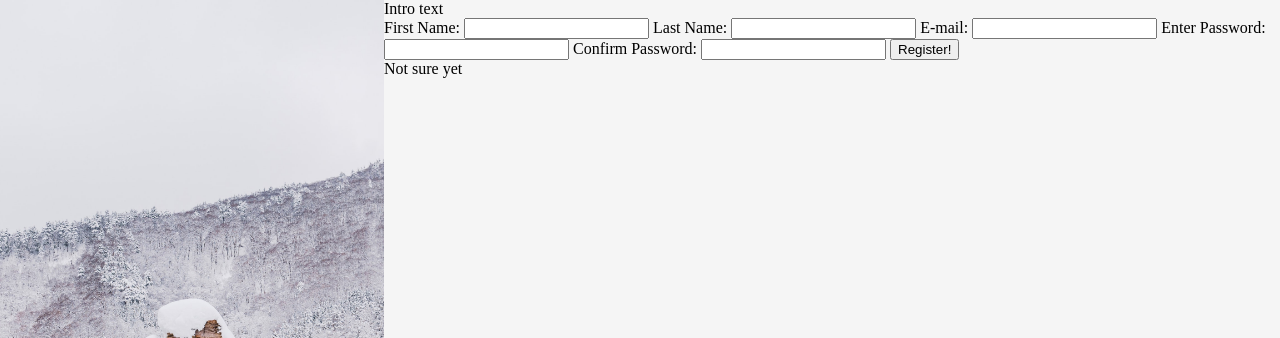
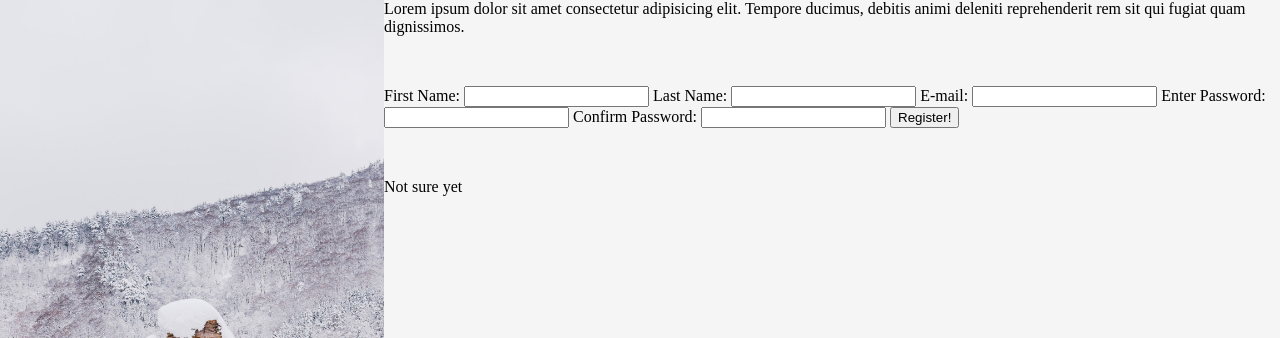
Before and after one commit to AlexSaxena/sign-up-form, a plain HTML site: page index.html in a window 1280 px wide. Shown: the top 338 px of the page. Drawn offline with Linux system fonts and the light colour scheme.

Commit message:
Adds section classes & trying flex

```diff
--- a/index.html
+++ b/index.html
@@ -13,7 +13,11 @@
       <span class="credit-photo">Photo taken by: John Doe</span>
     </aside>
     <main>
-      <section>Intro text</section>
+      <section class="main-intro">
+        Lorem ipsum dolor sit amet consectetur adipisicing elit. Tempore
+        ducimus, debitis animi deleniti reprehenderit rem sit qui fugiat quam
+        dignissimos.
+      </section>
       <div class="form-container">
         <form action="#" method="post" class="sign-up">
           <label for="firstName">First Name: </label>
@@ -29,7 +33,7 @@
           <input type="submit" value="Register!" />
         </form>
       </div>
-      <section>Not sure yet</section>
+      <section class="main-outro">Not sure yet</section>
     </main>
   </body>
 </html>
--- a/styles.css
+++ b/styles.css
@@ -41,4 +41,7 @@ aside {
 main {
   background-color: whitesmoke;
   width: 70vw;
+  display: flex;
+  flex-direction: column;
+  gap: 50px;
 }
```
